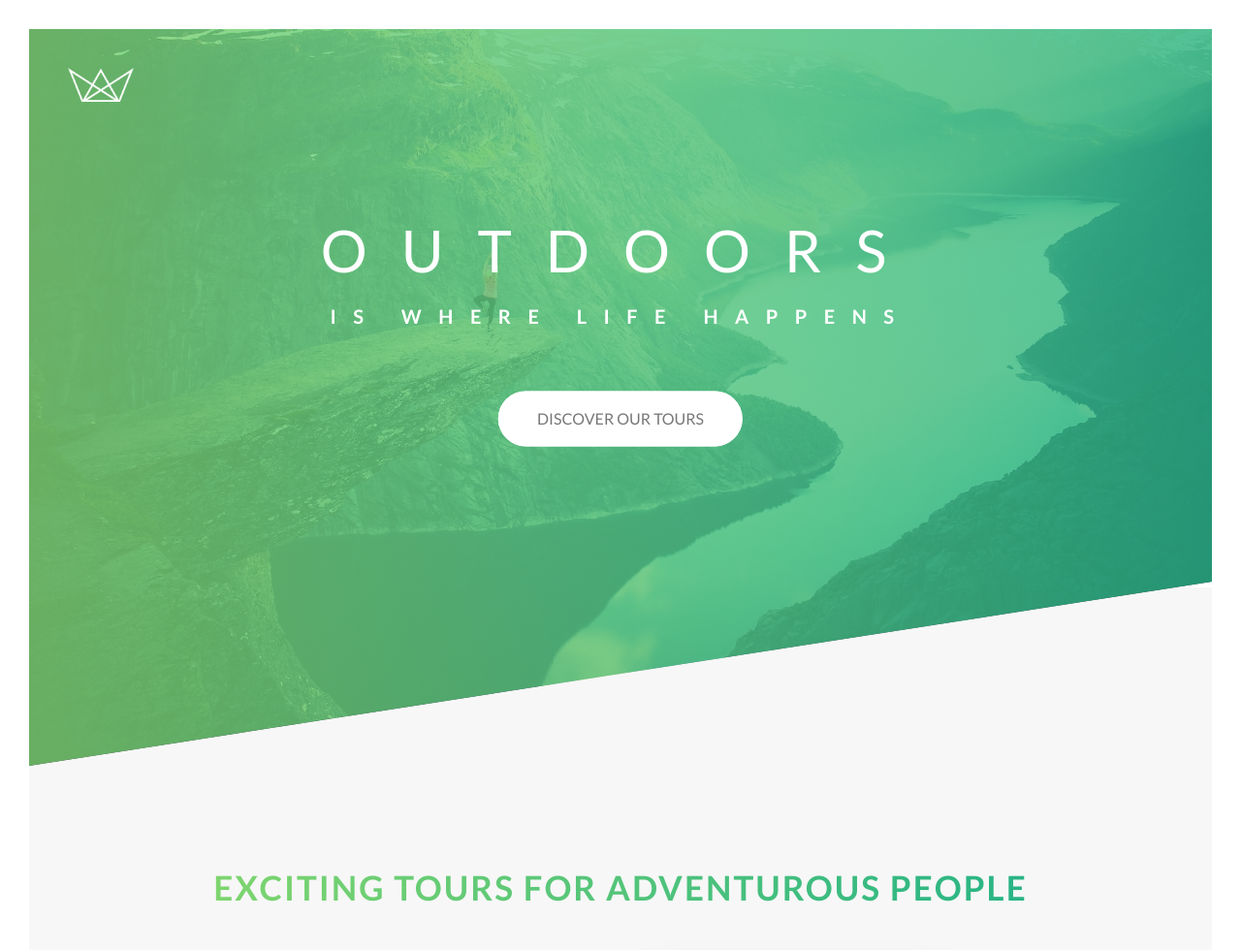
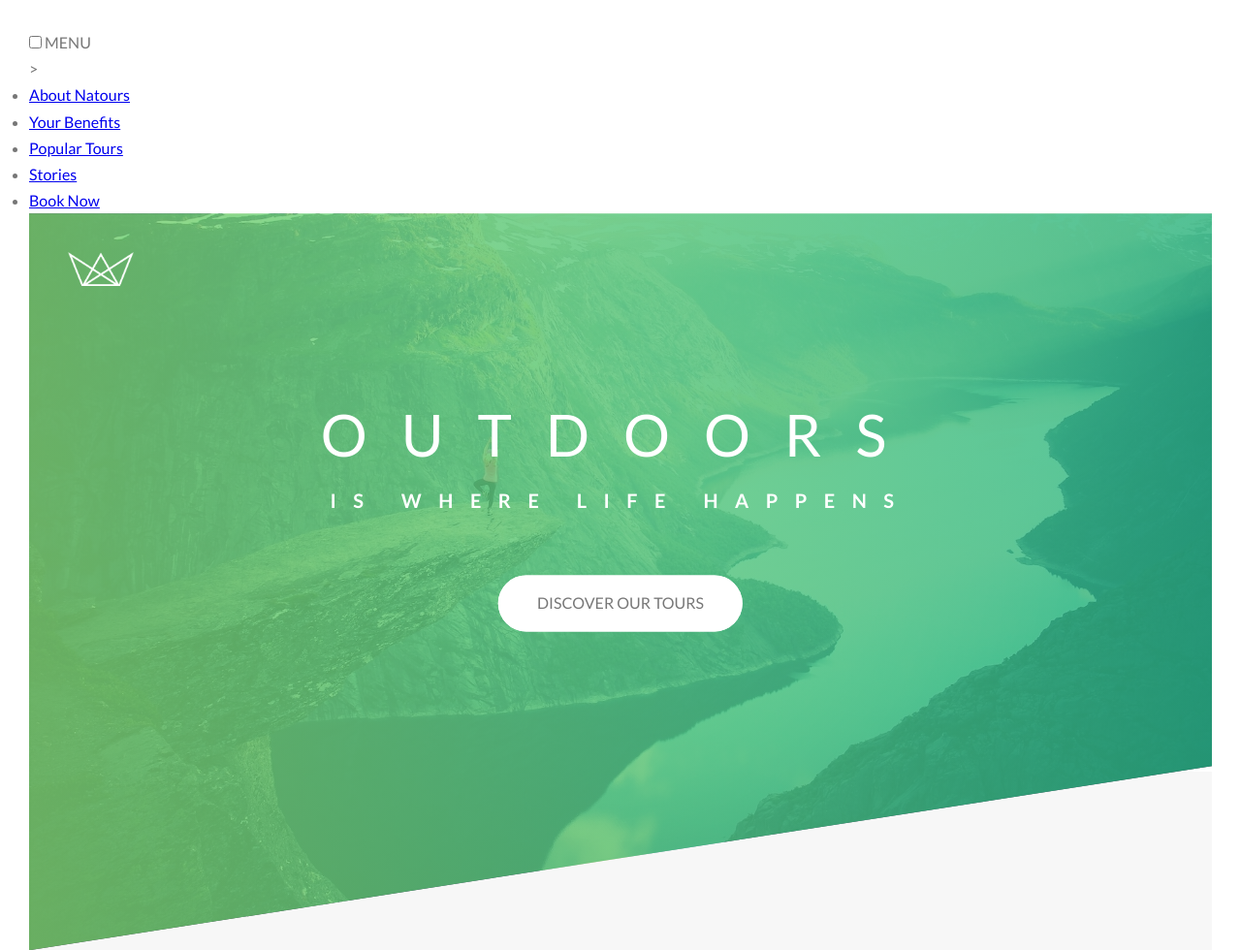
Before and after one commit to Developer-a-la-mode/Natours, a website: page index.html in a window 1280 px wide. Shown: the top 980 px of the page at 97% size. Drawn offline with nearby package versions, Linux system fonts and the light colour scheme; files that its build step writes are made by us from their sources.

Commit message:
navigation html

```diff
--- a/index.html
+++ b/index.html
@@ -16,6 +16,24 @@
 </head>
 
 <body>
+    <div class="navigation">
+        <input type="checkbox" id="navi-toggle" class="navigation__checkbox">
+
+        <label for="navi-toggle" class="navigation__button">MENU</label>
+
+        <div class="navigation__background">>&nbsp;</div>
+
+        <nav class="navigation__nav">
+            <ul class="navigation__list">
+                <li class="navigation__item"><a href="#" class="navigation__link">About Natours</a></li>
+                <li class="navigation__item"><a href="#" class="navigation__link">Your Benefits</a></li>
+                <li class="navigation__item"><a href="#" class="navigation__link">Popular Tours</a></li>
+                <li class="navigation__item"><a href="#" class="navigation__link">Stories</a></li>
+                <li class="navigation__item"><a href="#" class="navigation__link">Book Now</a></li>
+            </ul>
+        </nav>
+    </div>
+
     <header class="header">
         <div class="header__logo-box">
             <img src="./img/logo-white.png" alt="Logo" class="header__logo">
```
